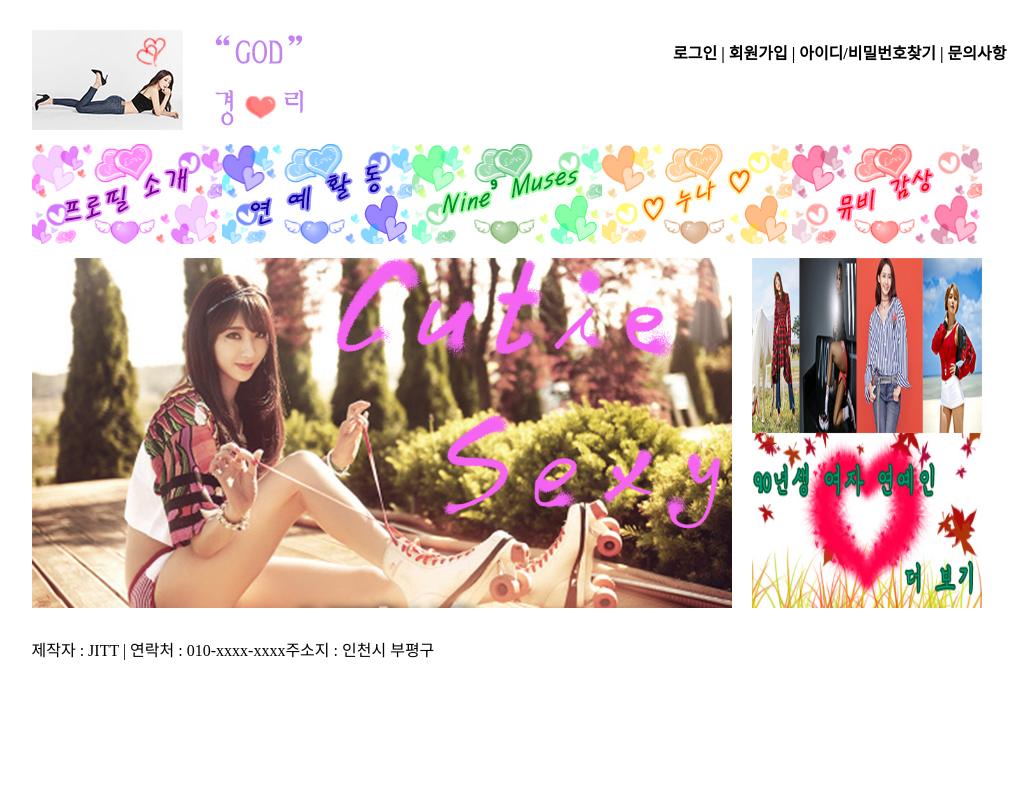
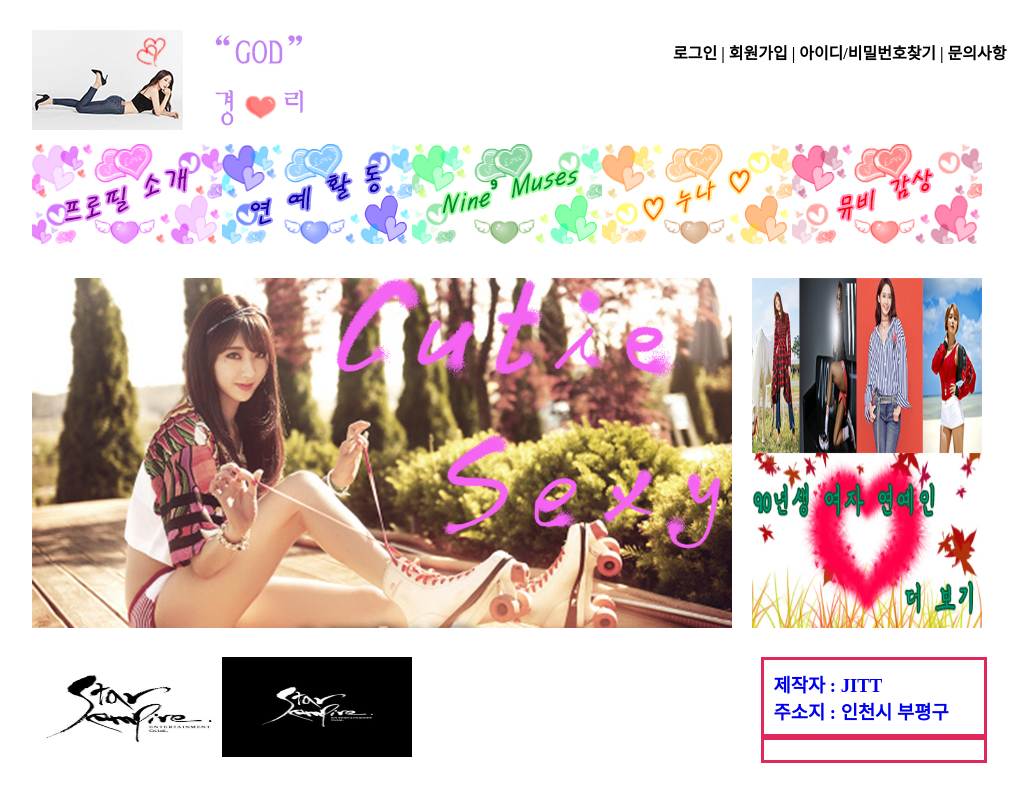
Before and after one commit to KimJitt/KimJitt.github.io, a plain HTML site: page index.html in a window 1280 px wide. Shown: the whole page, without its empty margins (111-1147 px from the left). Drawn offline with Linux system fonts and the light colour scheme.

Commit message:
Add files via upload

```diff
--- a/index.html
+++ b/index.html
@@ -7,6 +7,11 @@
 *{
 	padding : 0;
 	margin : 0;
+}
+h3{
+	border : solid 3px #e1285a;
+	padding : 10px;
+	width : 200px;
 }
 li{
 	list-style-type: none;
@@ -26,7 +31,7 @@ header{
 
 }
 #top{
-	font-family : '궁서체';
+	font-family : '굴림체';
 	font-weight : bold;
 
 	float : right;
@@ -62,8 +67,9 @@ footer{
 	margin : 20px 0 0 0px;
 }
 #customer{
-	float : left;
-	margin : 20px 0 0 0px;
+	float : right;
+	margin-right : 40px;
+	margin-top : 20px;
 }
 #page{
 	width : 995px;
@@ -86,10 +92,10 @@ footer{
 		<ul>
 			<li></li>
 			<li><a href='kyungli.html'><img src = img/image1.jpg ></a></li>
-			<li><img src = img/image2.jpg ></li>
-			<li><a href='page2.html'><img src = img/image3.jpg ></a></li>
-			<li><img src = img/image4.jpg ></li>
-			<li><img src = img/image5.jpg ></li>
+			<li><a href='page2.html'><img src = img/image2.jpg ></a></li>
+			<li><a href='page3.html'><img src = img/image3.jpg ></a></li>
+			<li><a href='page4.html'><img src = img/image4.jpg ></a></li>
+			<li><a href='page5.html'><img src = img/image5.jpg ></a></li>
 		</ul>
 	</nav>
 	<div class='clear'></div>
@@ -98,17 +104,17 @@ footer{
 	</section>
 	<aside>
 		<ul>
-			<li><img src= 'img/entertain.jpg' width = 230 height = 350></li>
+			<li><a href='sorry.html'><img src= 'img/entertain.jpg' width = 230 height = 350></li>
 
 		</ul>
 	</aside>
 	<div calss = 'clear'></div>
 	<footer>
 		<div id = 'address'>
-			제작자 : JITT | 연락처 : 010-xxxx-xxxx
+			<img src='img/star.jpg' width = 190 height=100><img src='img/star2.jpg' width = 190 height=100>
 		</div>
 		<div id = 'customer'>
-			주소지 : 인천시 부평구
+			<h3>제작자 : JITT<br>주소지 : 인천시 부평구<h3>
 		</div>
 	</footer>
 </body>
```
Also changed, not shown: img/b.gif (added), img/es2.jpg (added), img/kj.JPG (added), img/kl.jpg (added), img/sa2.jpg (added), img/sj2.jpg (added), img/star.jpg (added), img/star2.jpg (added), img/what.png (added), 8 other files.
